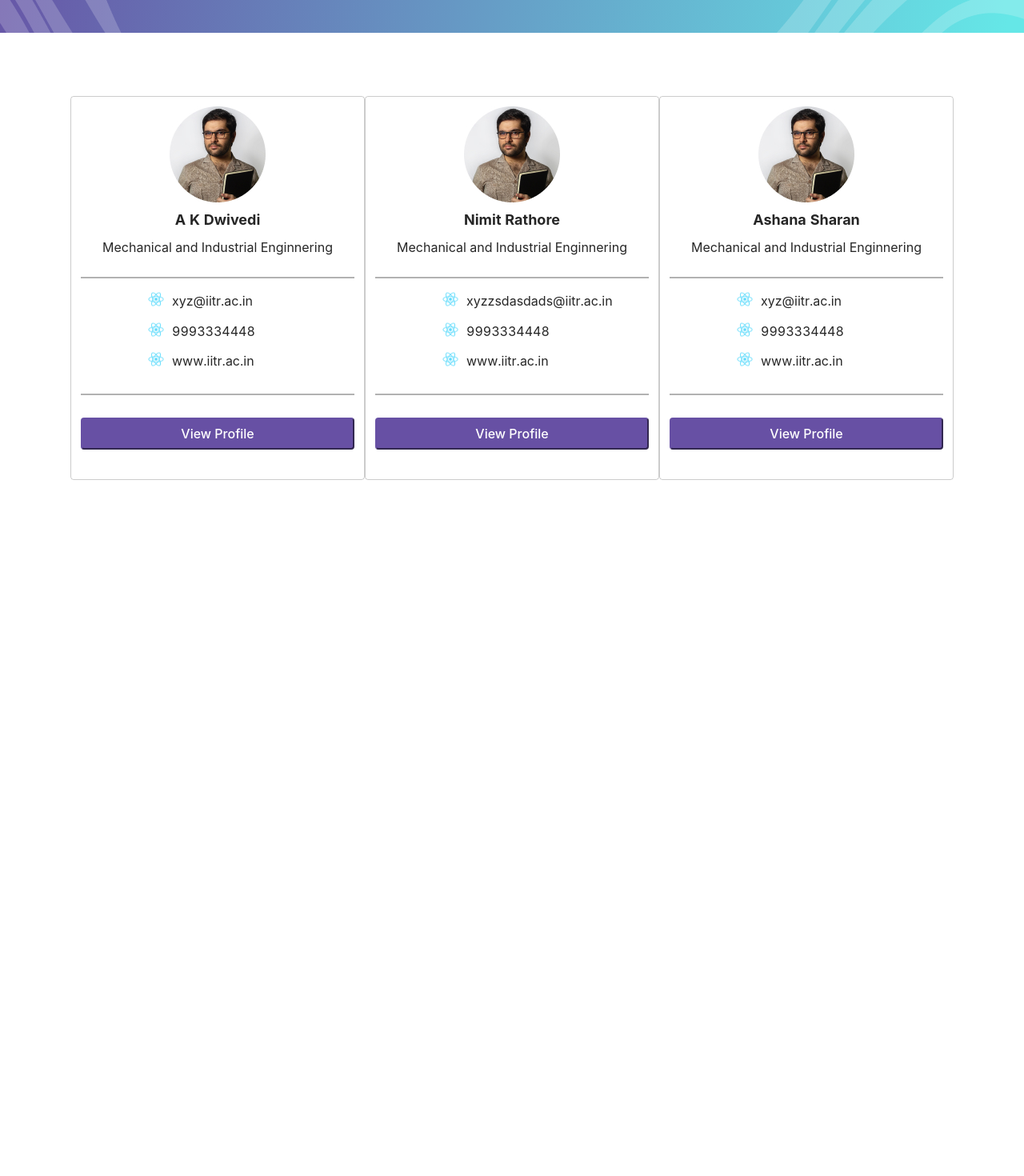
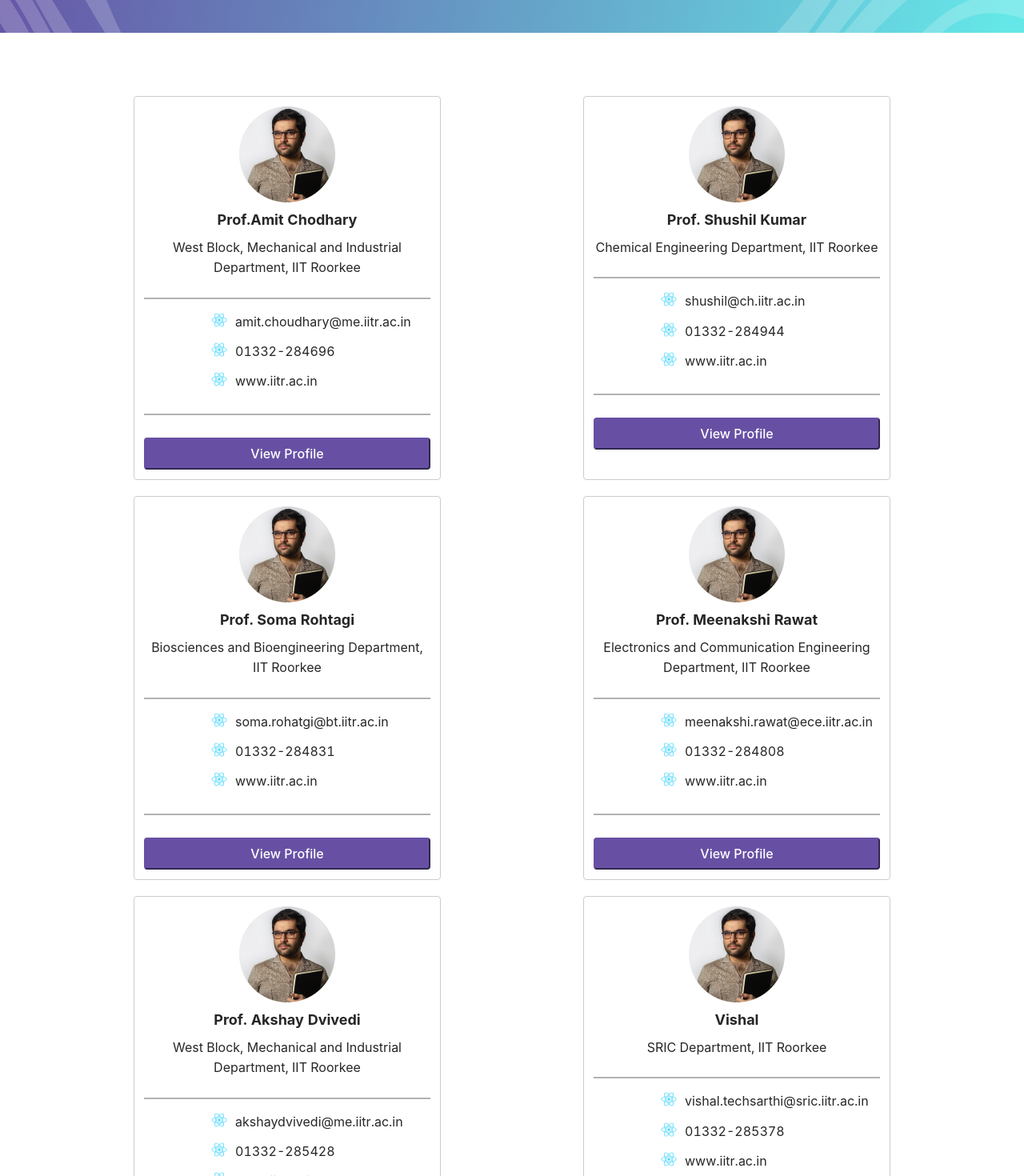
Before and after one commit to Tech-Sarthi/techsarthi-frontend, a React (Create React App) app: page /team in a window 1280 px wide. Shown: the part 440-1910 px from the top of the page at 80% size. Before the commit the page ends 1360 px from the top, so only its background shows below. Built offline with nearby package versions, Linux system fonts and the light colour scheme.

Commit message:
form page added

```diff
--- a/src/components/form/form.scss
+++ b/src/components/form/form.scss
@@ -0,0 +1,5 @@
+.form {
+  display: flex;
+  flex-direction: column;
+  margin: 0 auto;
+}
--- a/src/pages/contact/Contact.js
+++ b/src/pages/contact/Contact.js
@@ -1,6 +1,5 @@
 import React from "react";
-import "./contact.scss";
-import Form from "../../components/form/form";
+import Form from "../../components/form/form.js";
 import Carousell from "../../components/Carousel/Carousell";
 import "./contact.scss";
 
@@ -66,18 +65,8 @@ function Contact() {
       <div className="contact-header">
         <Carousell header="TECH SARTHI" name="CONTACT US" height="400px" />
       </div>
-      <div className="contact-list">
-        {profList.map((item, key) => (
-          <Card
-            src="/profilePic.jpg"
-            name={item.name}
-            dept={item.dept}
-            mail={item.mail}
-            phone={item.phone}
-            link={item.link}
-            tags={item.tags}
-          />
-        ))}
+      <div className="contact-form">
+        <Form />
       </div>
     </div>
   );
--- a/src/pages/contact/contact.scss
+++ b/src/pages/contact/contact.scss
@@ -1,16 +1,15 @@
 .contact {
   margin-top: 100px;
+  display: flex;
+  flex-direction: column;
 }
 .contact-header {
   background-color: green;
 }
-.contact-list {
-  //   background-color: beige;
-  display: flex;
-  justify-content: space-around;
-  gap: 20px;
-  flex-wrap: wrap;
-  height: auto;
-  margin: 0 88px;
-  margin-top: 560px;
+.contact-form {
+  margin: 0 162px;
+  margin-top: 460px;
+  padding: 0 auto;
+  background: #f8f7fb;
+  border-radius: 5px;
 }
--- a/src/pages/team/Team.js
+++ b/src/pages/team/Team.js
@@ -1,38 +1,63 @@
-
 import React from "react";
 import "./team.scss";
 import Card from "../../components/profileCard/profileCard";
 import Carousell from "../../components/Carousel/Carousell";
 //import DisplayTeamMembers from "./DisplayTeamMembers";
 
-
 function Team() {
   const profList = [
     {
-      name: "A K Dwivedi",
-      dept: "Mechanical and Industrial Enginnering",
-      mail: "xyz@iitr.ac.in",
-      phone: "9993334448",
+      name: "Prof.Amit Chodhary",
+      dept: "West Block, Mechanical and Industrial Department, IIT Roorkee",
+      mail: "amit.choudhary@me.iitr.ac.in",
+      phone: "01332-284696",
       link: "www.iitr.ac.in",
-      tags: ["abcd", "efgh", "etc"],
+      tags: [],
       src: "D:ProjectTechSarthi-WebsiteclientpublicprofilePic.jpg",
     },
     {
-      name: "Nimit Rathore",
-      dept: "Mechanical and Industrial Enginnering",
-      mail: "xyzzsdasdads@iitr.ac.in",
-      phone: "9993334448",
+      name: "Prof. Shushil Kumar",
+      dept: "Chemical Engineering Department, IIT Roorkee",
+      mail: "shushil@ch.iitr.ac.in",
+      phone: "01332-284944",
       link: "www.iitr.ac.in",
-      tags: ["abcd", "efgh", "etc"],
+      tags: [],
       src: "D:ProjectTechSarthi-WebsiteclientpublicprofilePic.jpg",
     },
     {
-      name: "Ashana Sharan",
-      dept: "Mechanical and Industrial Enginnering",
-      mail: "xyz@iitr.ac.in",
-      phone: "9993334448",
+      name: "Prof. Soma Rohtagi",
+      dept: "Biosciences and Bioengineering Department, IIT Roorkee",
+      mail: "soma.rohatgi@bt.iitr.ac.in",
+      phone: "01332-284831",
       link: "www.iitr.ac.in",
-      tags: ["abcd", "efgh", "etc"],
+      tags: [],
+      src: "D:ProjectTechSarthi-WebsiteclientpublicprofilePic.jpg",
+    },
+    {
+      name: "Prof. Meenakshi Rawat",
+      dept: "Electronics and Communication Engineering Department, IIT Roorkee",
+      mail: "meenakshi.rawat@ece.iitr.ac.in",
+      phone: "01332-284808",
+      link: "www.iitr.ac.in",
+      tags: [],
+      src: "D:ProjectTechSarthi-WebsiteclientpublicprofilePic.jpg",
+    },
+    {
+      name: "Prof. Akshay Dvivedi",
+      dept: "West Block, Mechanical and Industrial Department, IIT Roorkee",
+      mail: "akshaydvivedi@me.iitr.ac.in",
+      phone: "01332-285428",
+      link: "www.iitr.ac.in",
+      tags: [],
+      src: "D:ProjectTechSarthi-WebsiteclientpublicprofilePic.jpg",
+    },
+    {
+      name: "Vishal",
+      dept: "SRIC Department, IIT Roorkee",
+      mail: "vishal.techsarthi@sric.iitr.ac.in",
+      phone: "01332-285378",
+      link: "www.iitr.ac.in",
+      tags: [],
       src: "D:ProjectTechSarthi-WebsiteclientpublicprofilePic.jpg",
     },
   ];
--- a/src/pages/team/team.scss
+++ b/src/pages/team/team.scss
@@ -1,15 +1,18 @@
 .team {
-    margin-top: 100px;
+  margin-top: 100px;
 }
 
 .team-header {
-    background-color: green;
+  background-color: green;
 }
 
 .team-list {
-    // background-color: beige;
-    display: flex;
-    justify-content: space-between;
-    margin: 0 88px;
-    margin-top: 560px
+  //   background-color: beige;
+  display: flex;
+  justify-content: space-around;
+  gap: 20px;
+  flex-wrap: wrap;
+  height: auto;
+  margin: 0 88px;
+  margin-top: 560px;
 }
```
Also changed, not shown: src/components/form/form.js (+92 -33 lines).
